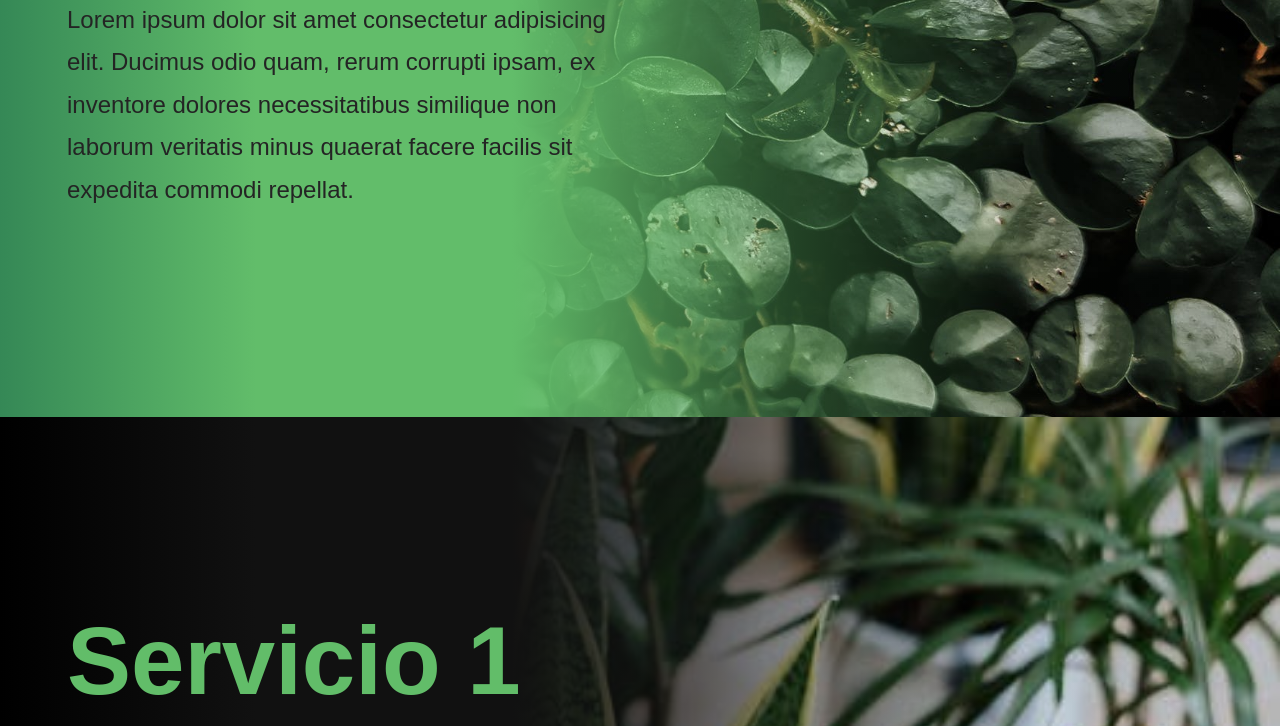
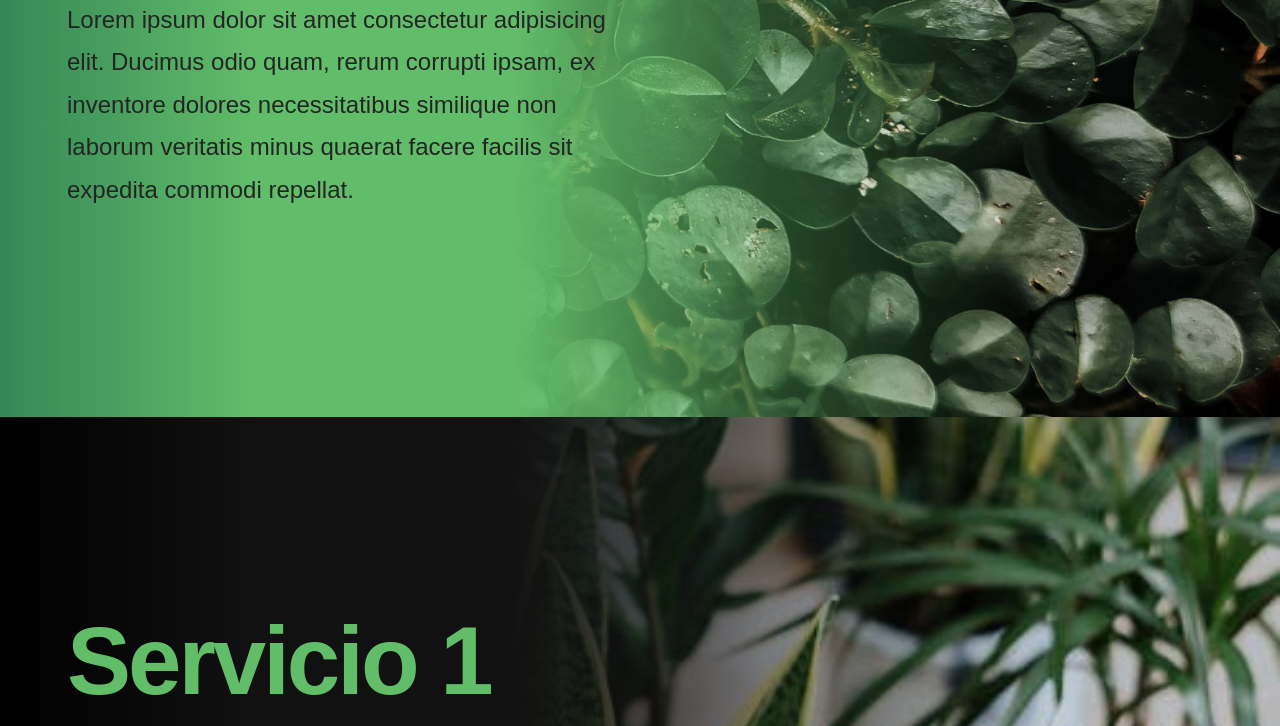
Before and after one commit to gonzalowebdev/viveromda, a plain HTML site: page index.html in a window 1280 px wide. Shown: the part 383-1109 px from the top of the page. Drawn offline with Linux system fonts and the light colour scheme.

Commit message:
scn commit

```diff
--- a/styles.css
+++ b/styles.css
@@ -107,6 +107,7 @@ section{
     font-size: 12vh;/*80px*/
     line-height: 9.5vh;/*65px*/
     font-weight: 900;
+    letter-spacing: -3px;
     margin-bottom: 30px;
 }
 .text p{
```
